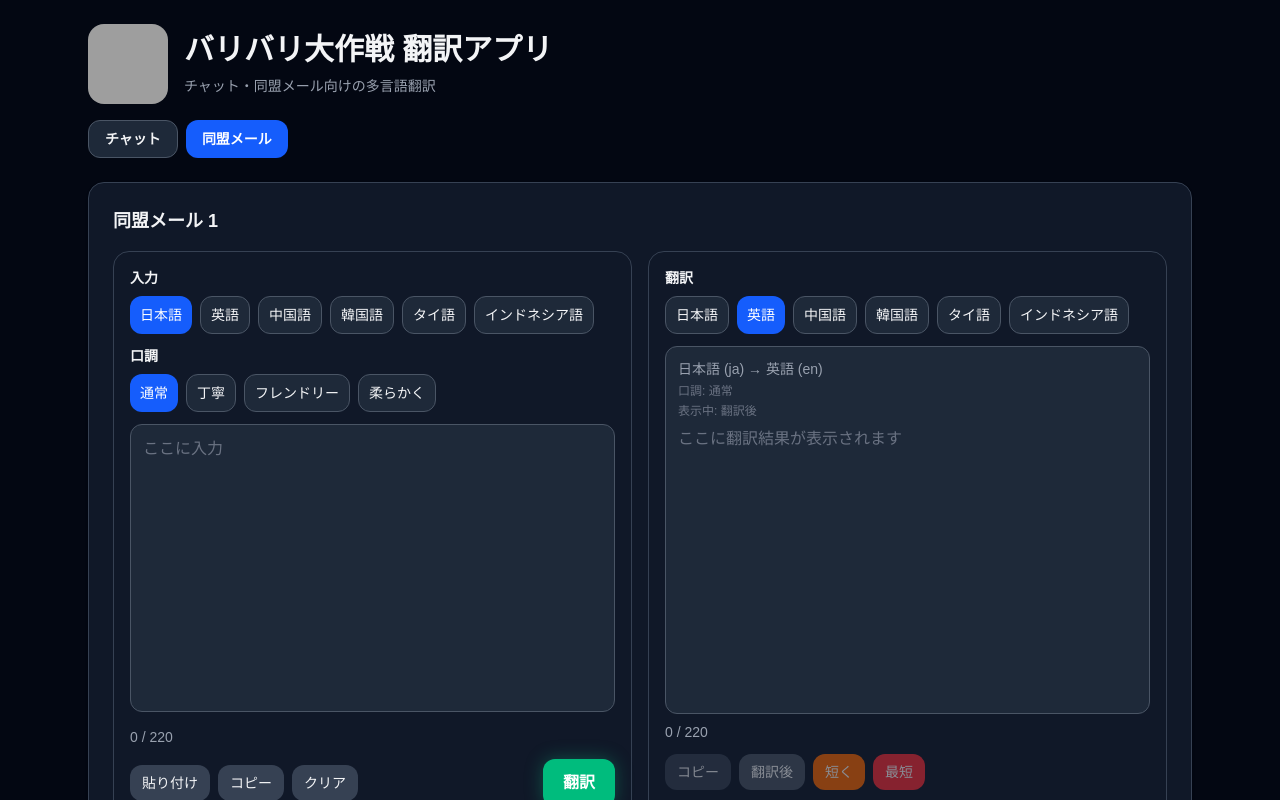
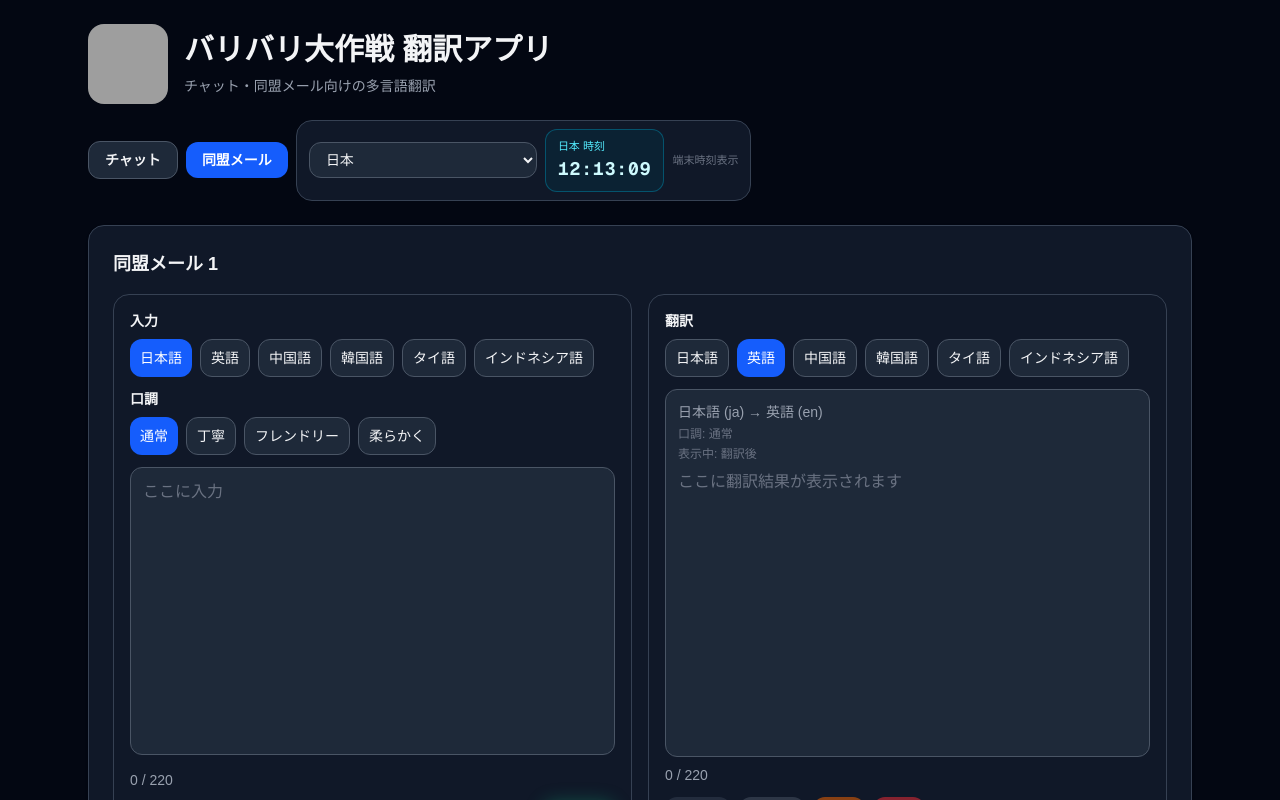
Before and after one commit to mydland777-cyber/baribari-translate-web, a Next.js app: page / in a window 1280 px wide. Both pictures are taken after a click on the button "同盟メール". Shown: the top 800 px of the page. Built offline with nearby package versions, Linux system fonts and the light colour scheme; grey boxes are pictures that could not be loaded.

Commit message:
Add server-synced country clock for alliance mail mode

```diff
--- a/app/page.tsx
+++ b/app/page.tsx
@@ -1,6 +1,6 @@
 "use client";
 
-import { ChangeEvent, useEffect, useRef, useState } from "react";
+import { ChangeEvent, useEffect, useMemo, useRef, useState } from "react";
 
 type Mode = "chat" | "mail";
 
@@ -34,6 +34,14 @@ type TranslateApiResponse = {
   message?: string;
 };
 
+type ClockCountryCode = "jp" | "us" | "cn" | "kr" | "th" | "id";
+
+type ClockCountryOption = {
+  code: ClockCountryCode;
+  label: string;
+  timeZone: string;
+};
+
 const sourceLanguages: LanguageOption[] = [
   { label: "日本語", code: "ja" },
   { label: "英語", code: "en" },
@@ -57,6 +65,15 @@ const toneOptions: { label: string; value: ToneType }[] = [
   { label: "丁寧", value: "polite" },
   { label: "フレンドリー", value: "friendly" },
   { label: "柔らかく", value: "soft" },
+];
+
+const clockCountryOptions: ClockCountryOption[] = [
+  { code: "jp", label: "日本", timeZone: "Asia/Tokyo" },
+  { code: "us", label: "アメリカ（ニューヨーク）", timeZone: "America/New_York" },
+  { code: "cn", label: "中国", timeZone: "Asia/Shanghai" },
+  { code: "kr", label: "韓国", timeZone: "Asia/Seoul" },
+  { code: "th", label: "タイ", timeZone: "Asia/Bangkok" },
+  { code: "id", label: "インドネシア（ジャカルタ）", timeZone: "Asia/Jakarta" },
 ];
 
 const chatQuickPhrases = [
@@ -142,6 +159,147 @@ function getSpeechLang(languageCode: LanguageCode) {
   if (languageCode === "th") return "th-TH";
   if (languageCode === "id") return "id-ID";
   return "en-US";
+}
+
+function formatClock(date: Date, timeZone: string) {
+  return new Intl.DateTimeFormat("ja-JP", {
+    timeZone,
+    hour: "2-digit",
+    minute: "2-digit",
+    second: "2-digit",
+    hour12: false,
+  }).format(date);
+}
+
+function ServerSyncedClock({
+  selectedCountryCode,
+  onChangeCountry,
+}: {
+  selectedCountryCode: ClockCountryCode;
+  onChangeCountry: (value: ClockCountryCode) => void;
+}) {
+  const selectedCountry =
+    clockCountryOptions.find((option) => option.code === selectedCountryCode) ??
+    clockCountryOptions[0];
+
+  const [clockText, setClockText] = useState(() =>
+    formatClock(new Date(), selectedCountry.timeZone)
+  );
+  const [syncStatus, setSyncStatus] = useState("同期中...");
+
+  const serverEpochMsRef = useRef<number | null>(null);
+  const serverPerfNowRef = useRef<number | null>(null);
+  const mountedRef = useRef(false);
+
+  const formatter = useMemo(() => {
+    return new Intl.DateTimeFormat("ja-JP", {
+      timeZone: selectedCountry.timeZone,
+      hour: "2-digit",
+      minute: "2-digit",
+      second: "2-digit",
+      hour12: false,
+    });
+  }, [selectedCountry.timeZone]);
+
+  useEffect(() => {
+    mountedRef.current = true;
+
+    const syncWithServer = async () => {
+      try {
+        const requestStartedWall = Date.now();
+        const requestStartedPerf = performance.now();
+
+        const res = await fetch(window.location.pathname, {
+          method: "HEAD",
+          cache: "no-store",
+        });
+
+        const requestEndedWall = Date.now();
+        const requestEndedPerf = performance.now();
+
+        const dateHeader = res.headers.get("date");
+        if (!dateHeader) {
+          if (mountedRef.current) {
+            setSyncStatus("端末時刻表示");
+          }
+          return;
+        }
+
+        const serverHeaderMs = new Date(dateHeader).getTime();
+        if (!Number.isFinite(serverHeaderMs)) {
+          if (mountedRef.current) {
+            setSyncStatus("端末時刻表示");
+          }
+          return;
+        }
+
+        const roundTripMs = requestEndedWall - requestStartedWall;
+        const halfRttMs = roundTripMs / 2;
+
+        serverEpochMsRef.current = serverHeaderMs + halfRttMs;
+        serverPerfNowRef.current = requestStartedPerf + (requestEndedPerf - requestStartedPerf) / 2;
+
+        if (mountedRef.current) {
+          setSyncStatus(`サーバー同期中（再同期 10秒）`);
+        }
+      } catch {
+        if (mountedRef.current) {
+          setSyncStatus("端末時刻表示");
+        }
+      }
+    };
+
+    syncWithServer();
+
+    const displayTimer = window.setInterval(() => {
+      const baseEpochMs = serverEpochMsRef.current;
+      const basePerfNow = serverPerfNowRef.current;
+
+      if (baseEpochMs == null || basePerfNow == null) {
+        setClockText(formatter.format(new Date()));
+        return;
+      }
+
+      const nowPerf = performance.now();
+      const correctedEpochMs = baseEpochMs + (nowPerf - basePerfNow);
+      setClockText(formatter.format(new Date(correctedEpochMs)));
+    }, 100);
+
+    const resyncTimer = window.setInterval(() => {
+      syncWithServer();
+    }, 10_000);
+
+    return () => {
+      mountedRef.current = false;
+      window.clearInterval(displayTimer);
+      window.clearInterval(resyncTimer);
+    };
+  }, [formatter]);
+
+  return (
+    <div className="flex flex-wrap items-center gap-2 rounded-2xl border border-gray-700 bg-gray-900 px-3 py-2">
+      <select
+        value={selectedCountryCode}
+        onChange={(e) => onChangeCountry(e.target.value as ClockCountryCode)}
+        className="rounded-xl border border-gray-600 bg-gray-800 px-3 py-2 text-sm font-medium text-gray-100 outline-none"
+      >
+        {clockCountryOptions.map((option) => (
+          <option key={option.code} value={option.code}>
+            {option.label}
+          </option>
+        ))}
+      </select>
+
+      <div className="rounded-xl border border-cyan-700/60 bg-cyan-950/40 px-3 py-2">
+        <div className="text-[11px] text-cyan-300">{selectedCountry.label} 時刻</div>
+        <div className="font-mono text-lg font-bold tracking-wider text-cyan-100">
+          {clockText}
+        </div>
+      </div>
+
+      <div className="text-[11px] text-gray-500">{syncStatus}</div>
+    </div>
+  );
 }
 
 function TranslatePanel({
@@ -1106,6 +1264,7 @@ function ScreenshotSection() {
 
 export default function Home() {
   const [mode, setMode] = useState<Mode>("chat");
+  const [selectedClockCountry, setSelectedClockCountry] = useState<ClockCountryCode>("jp");
 
   return (
     <main className="min-h-screen bg-gray-950 text-gray-100">
@@ -1128,7 +1287,8 @@ export default function Home() {
             </div>
           </div>
 
-          <div className="mt-4 flex gap-2">
+          <div className="mt-4 flex flex-col gap-3">
+            <div className="flex flex-wrap items-center gap-2">
               <button
                 type="button"
                 onClick={() => setMode("chat")}
@@ -1152,6 +1312,14 @@ export default function Home() {
               >
                 同盟メール
               </button>
+
+              {mode === "mail" ? (
+                <ServerSyncedClock
+                  selectedCountryCode={selectedClockCountry}
+                  onChangeCountry={setSelectedClockCountry}
+                />
+              ) : null}
+            </div>
           </div>
         </header>
 
```
Lines whose indentation alone changed are shown as unchanged.
